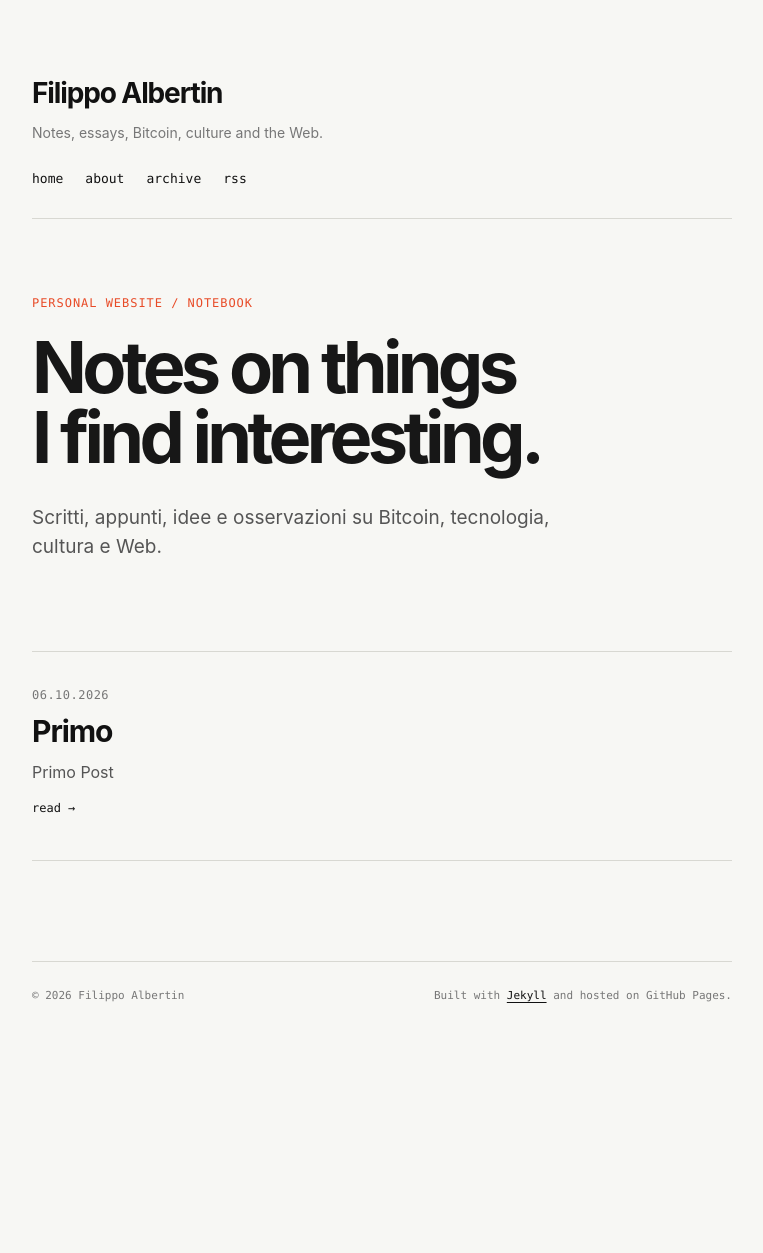
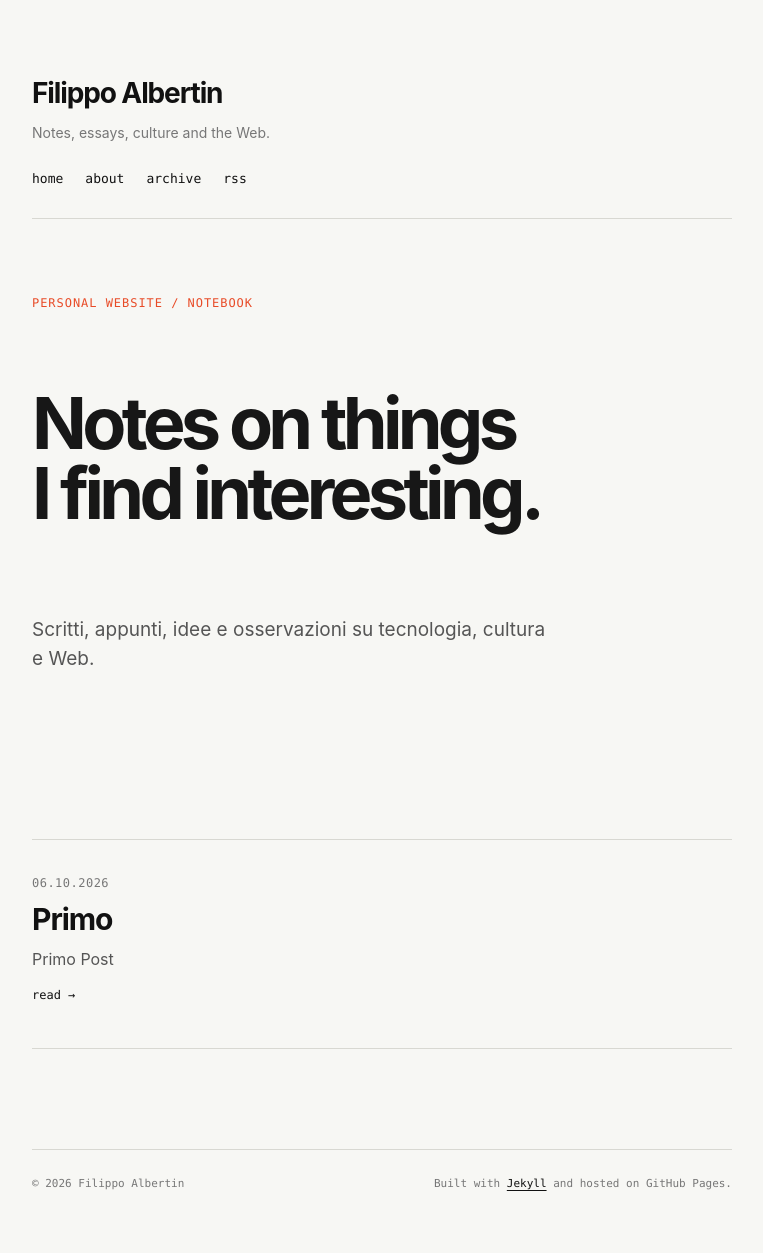
Before and after one commit to applephil75/applephil75.github.io, a Jekyll site: the page built from index.md, in a window 1280 px wide. Shown: the whole page, without its empty margins (258-1021 px from the left). Built offline with Jekyll 4.4.1, drawn with Linux system fonts in a browser that asks for light colours; before the commit the page ends 1065 px from its top, so only the background shows below that.

Commit message:
cambio layout

```diff
--- a/_config.yml
+++ b/_config.yml
@@ -1,6 +1,6 @@
 title: "Filippo Albertin"
-description: "Notes, essays, Bitcoin, culture and the Web."
-url: "https://nomeutente.github.io"
+description: "Notes, essays, culture and the Web."
+url: "https://applephil75.github.io"
 baseurl: ""
 
 author:
--- a/_layouts/home.html
+++ b/_layouts/home.html
@@ -6,17 +6,17 @@ layout: default
 
   <p class="intro-label">
     Personal website / notebook
-  </p>
+  </p><br><br>
 
   <h1>
     Notes on things<br>
     I find interesting.
-  </h1>
+  </h1><br><br>
 
   <p class="intro-text">
-    Scritti, appunti, idee e osservazioni su Bitcoin,
+    Scritti, appunti, idee e osservazioni su
     tecnologia, cultura e Web.
-  </p>
+  </p><br><br>
 
 </div>
 
```
Also changed, not shown: assets/css/style.css (line endings or trailing spaces).
